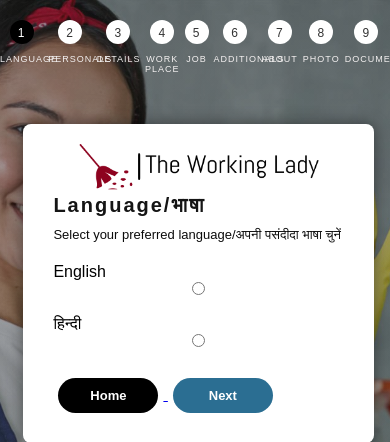
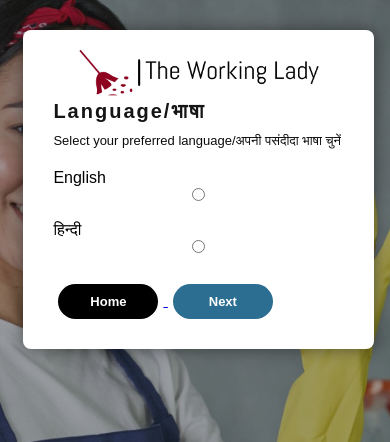
Before and after one commit to Ankit-ICY/The-Working-Lady, a Django app: page /applicant-form/ in a window 390 px wide. Shown: the top 442 px of the page. Run offline with Django 5.2, Linux system fonts and the light colour scheme.

Commit message:
Update applicant_form.html

```diff
--- a/templates/applicant_form.html
+++ b/templates/applicant_form.html
@@ -446,6 +446,11 @@ color: white;
                 width: 90%;
                 margin: 0 6%;
             }
+
+             #progressbar li{
+                display: none;
+            }
+
         }
 
         .twl-logo{
```
